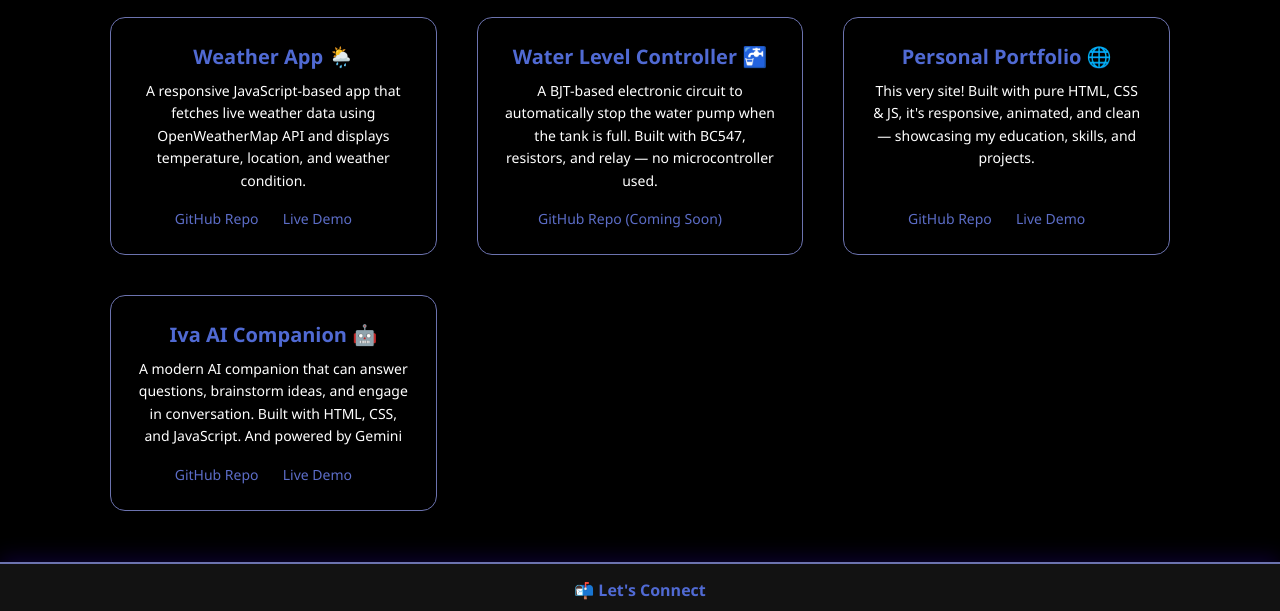
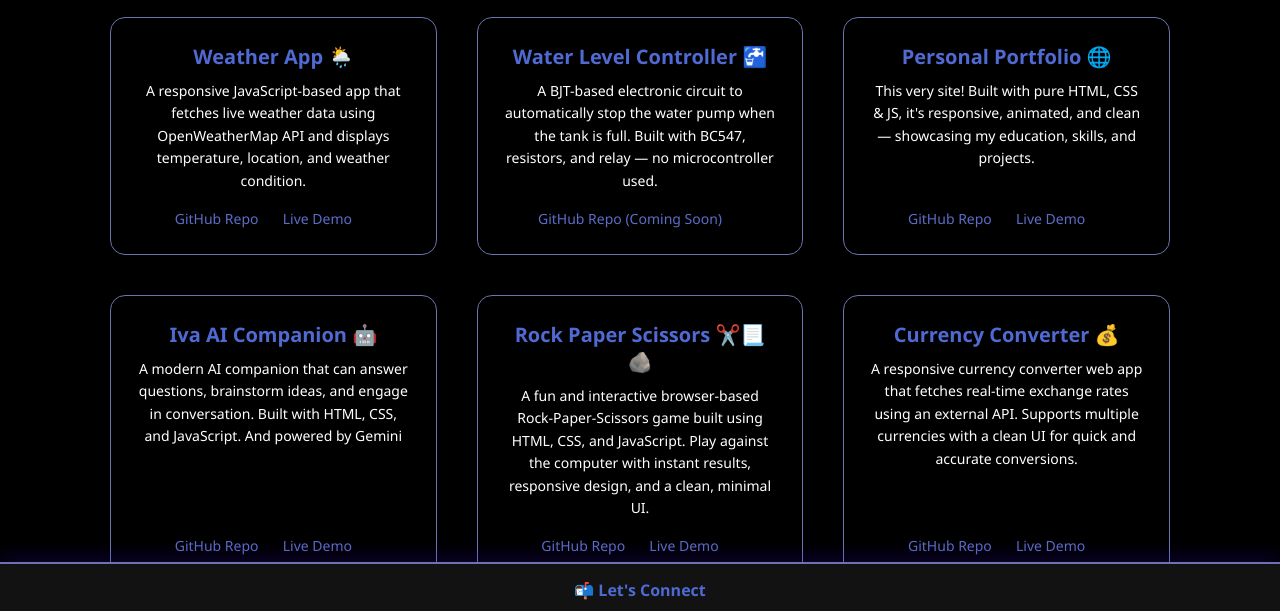
Before and after one commit to shawez-04/My-Portfolio, a plain HTML site: page projects.html in a window 1280 px wide. Shown: the part 152-763 px from the top of the page. Drawn offline with Linux system fonts and the light colour scheme.

Commit message:
Added more projects

```diff
--- a/projects.html
+++ b/projects.html
@@ -66,6 +66,24 @@
           <a href="https://shawez-04.github.io/Iva/" target="_blank">Live Demo</a>
         </div>
       </div>
+      <!-- Rock Paper Scissors -->
+      <div class="project-card">
+        <h2>Rock Paper Scissors ✂️📃🪨</h2>
+        <p>A fun and interactive browser-based Rock-Paper-Scissors game built using HTML, CSS, and JavaScript. Play against the computer with instant results, responsive design, and a clean, minimal UI.<div class="project-links">
+          <a href="https://github.com/shawez-04/Rock-paper-scissors" target="_blank">GitHub Repo</a>
+          <a href="https://shawez-04.github.io/Rock-paper-scissors/" target="_blank">Live Demo</a>
+        </div>
+      </div>
+       <!-- Currency Converter -->
+      <div class="project-card">
+        <h2>Currency Converter 💰</h2>
+        <p>A responsive currency converter web app that fetches real-time exchange rates using an external API. Supports multiple currencies with a clean UI for quick and accurate conversions.</p><div class="project-links">
+         <a href="https://github.com/shawez-04/Rock-paper-scissors" target="_blank">GitHub Repo</a>
+          <a href="https://shawez-04.github.io/Rock-paper-scissors/" target="_blank">Live Demo</a>
+        </div>
+      </div>
+
+
   </section>
 
   <!-- Footer -->
```
